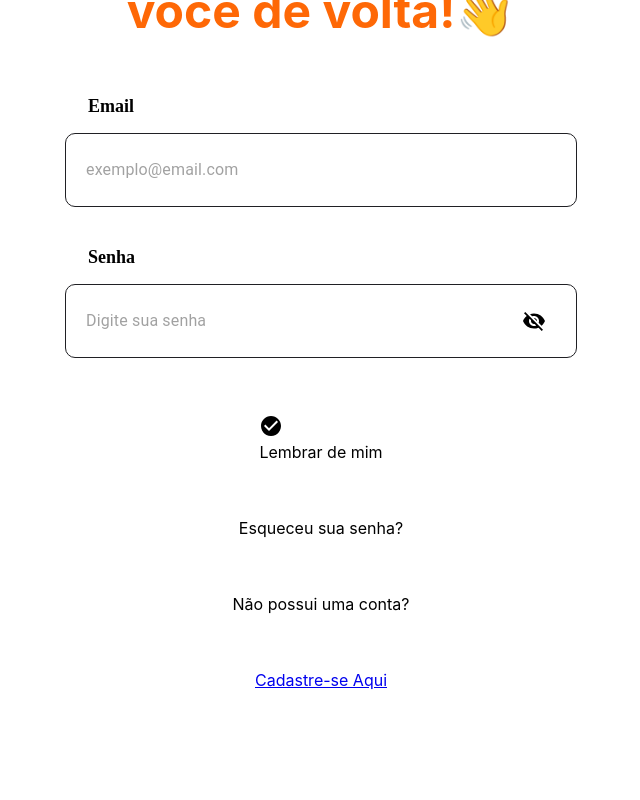
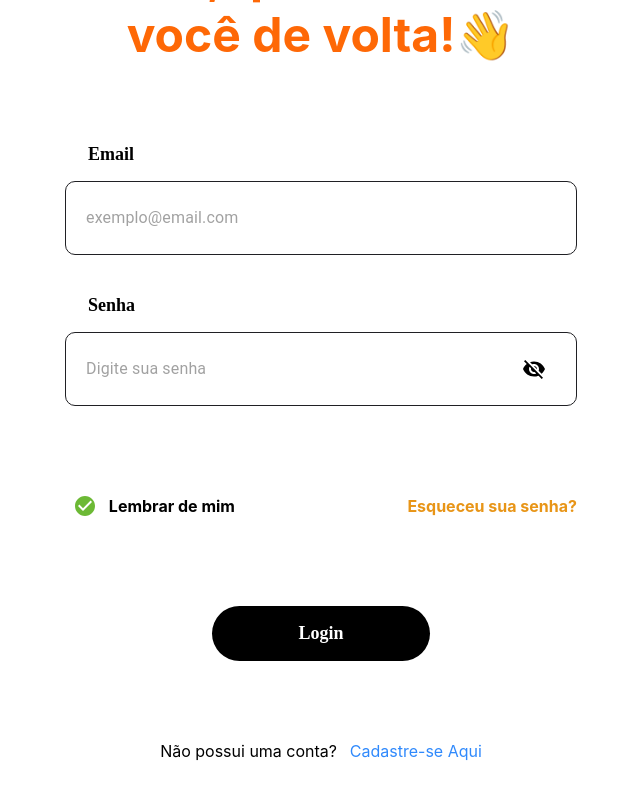
Before and after one commit to elenbrodt/bergamotta_frontend, a React (Create React App) app: page /login in a window 1280 px wide. Shown: the part 330-1130 px from the top of the page, without its empty margins (319-959 px from the left). Before the commit the page ends 1020 px from the top, so only its background shows below. Built offline with nearby package versions, Linux system fonts and the light colour scheme.

Commit message:
update: login page

```diff
--- a/src/components/Button/index.tsx
+++ b/src/components/Button/index.tsx
@@ -3,11 +3,12 @@ import { ButtonLogin } from "./style";
 interface ButtonProps {
     text: string;
     redirect: string;
+    theme?: string;
 }
 
 function Button (props: ButtonProps) {
     return (
-<ButtonLogin href={props.redirect}>{props.text}</ButtonLogin>
+<ButtonLogin theme="submit" href={props.redirect}>{props.text}</ButtonLogin>
     );
 }
 
--- a/src/components/Button/style.ts
+++ b/src/components/Button/style.ts
@@ -2,9 +2,10 @@ import styled from "styled-components"
 import { colors, fonts } from "../../styles/theme";
 
 export const ButtonLogin = styled.a`
-    background-color: ${colors.secondary};
+    background-color: ${props=> props.theme === "submit" ? colors.black : colors.secondary};
     display: flex;
     justify-content: center;
+    width: ${props=> props.theme === "submit" ? "17vw" : ""};
     align-items: center;
     text-align: center;
     text-decoration: none;
--- a/src/components/PasswordReminder/index.tsx
+++ b/src/components/PasswordReminder/index.tsx
@@ -1,15 +1,18 @@
-import CheckCircleIcon from '@mui/icons-material/CheckCircle';
+import {PasswordReminderBox, Container, CheckCircleIconStyled} from "./style"
+import { IconButton } from '@mui/material';
 function PasswordReminder (){
     return(
-        <>
-            <div>
-                <CheckCircleIcon/>
+        <PasswordReminderBox>
+            <Container>
+                <IconButton>
+                    <CheckCircleIconStyled/>
+                </IconButton>
                 <p>Lembrar de mim</p>
-            </div>
-            <div>
-                <p>Esqueceu sua senha?</p>
-            </div>
-        </>
+            </Container>
+            <Container>
+                <a href="/">Esqueceu sua senha?</a>
+            </Container>
+        </PasswordReminderBox>
     )
 }
 export default PasswordReminder
--- /dev/null
+++ b/src/components/PasswordReminder/style.tsx
@@ -0,0 +1,23 @@
+import styled from "styled-components";
+import CheckCircleIcon from '@mui/icons-material/CheckCircle';
+import { colors, fonts } from "../../styles/theme";
+export const PasswordReminderBox = styled.div`
+    display:flex;
+    justify-content: space-between;
+    width: 40vw;
+`
+export const Container = styled.div`
+    display: flex;
+    gap: 0.3vw;
+    align-items: center;
+    font-family: ${fonts.secondary}
+    font-size: 18px;
+    font-weight: 700;
+    a{
+        color: ${colors.warning};
+        text-decoration: none;
+    }
+`
+export const CheckCircleIconStyled = styled (CheckCircleIcon)`
+    color: ${colors.secondary}
+`
--- a/src/components/SignInLink/index.tsx
+++ b/src/components/SignInLink/index.tsx
@@ -1,11 +1,10 @@
-import { Link } from "react-router-dom";
-
+import {SignInLinkBox, LinkSignIn} from "./style";
 function SignInLink (){
     return(
-        <>
+        <SignInLinkBox>
             <p>Não possui uma conta?</p>
-            <Link to="/signin">Cadastre-se Aqui</Link>
-        </>
+            <LinkSignIn to="/signin">Cadastre-se Aqui</LinkSignIn>
+        </SignInLinkBox>
     )
 }
 
--- /dev/null
+++ b/src/components/SignInLink/style.tsx
@@ -0,0 +1,12 @@
+import styled from "styled-components";
+import { Link } from "react-router-dom";
+import { colors } from "../../styles/theme";
+export const SignInLinkBox = styled.div`
+    display: flex;
+    gap:1vw;
+    font-weight: 400;
+`
+export const LinkSignIn = styled (Link)`
+    text-decoration: none;
+    color: ${colors.link};
+`
--- a/src/pages/Login/index.tsx
+++ b/src/pages/Login/index.tsx
@@ -1,10 +1,10 @@
-import { LoginBox, Inputs } from "./styles";
+import { LoginBox, Inputs, SubmitButton } from "./styles";
 import LogoSrc from "../../assets/image/logo_vertical.png";
 import InputLogin from "../../components/InputLogin";
 import PasswordReminder from "../../components/PasswordReminder";
 import { Link } from "react-router-dom";
 import TitleLogin from "../../components/TitleLogin";
-import SingInLink from "../../components/SignInLink";
+import SignInLink from "../../components/SignInLink";
 
 function Login() {
   return (
@@ -22,8 +22,11 @@ function Login() {
         />
       </Inputs>
       <PasswordReminder />
-      <SingInLink />
+      <SubmitButton theme="submit" text="Login" redirect="/"/>
+      <SignInLink />
     </LoginBox>
+
+
   );
 }
 export default Login;
--- a/src/pages/Login/styles.tsx
+++ b/src/pages/Login/styles.tsx
@@ -1,10 +1,16 @@
 import styled from 'styled-components';
+import Button from '../../components/Button';
+import { colors } from '../../styles/theme';
 
 export const LoginBox = styled.div`
     display: flex;
     flex-direction: column;
     align-items: center;
-    gap: 7vh;
+    justify-content: center;
+    gap: 10vh;
+    margin: 0 auto;
+    margin-bottom: 5vh;
+    width: 50vw;
 `
 export const Inputs =styled.div`
     display: flex;
@@ -12,3 +18,6 @@ export const Inputs =styled.div`
     align-items: center;
     gap: 5vh;
 `
+export const SubmitButton = styled (Button)`
+    background-color: ${colors.black}
+`
--- a/src/styles/theme.ts
+++ b/src/styles/theme.ts
@@ -12,7 +12,8 @@ export const colors = {
     light_one: "#F5F6FA",
     light_two: "#B6BFD8",
     gray: "#E0E0E0",
-    white: "#FFFFFF"
+    white: "#FFFFFF",
+    link: "#2F89FC"
 }
 
 export const fonts = {
```
Also changed, not shown: src/components/InputLogin/styles.css (deleted).
